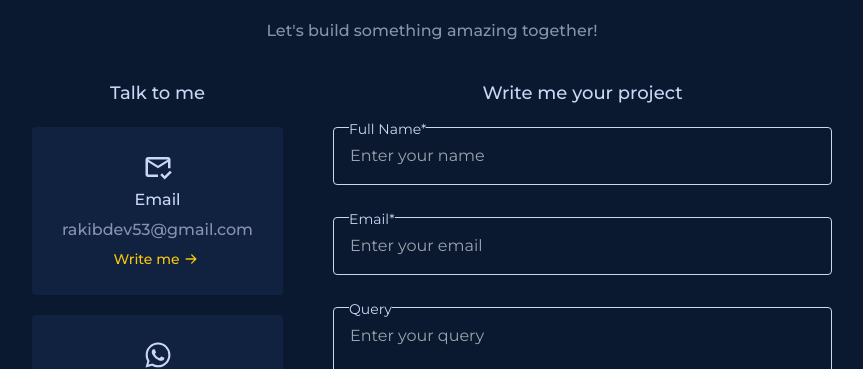
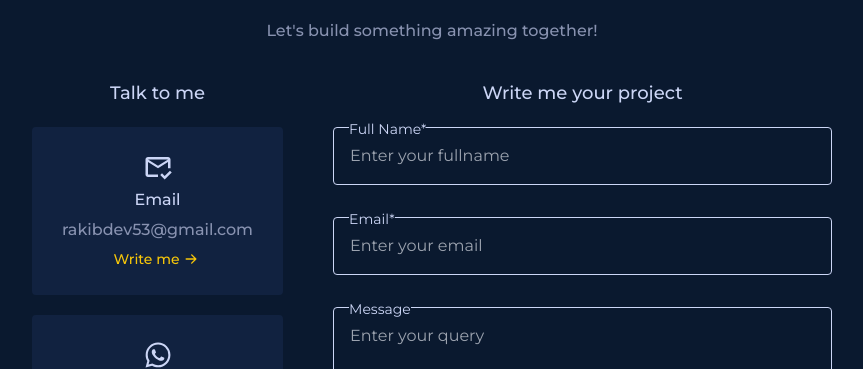
Before and after one commit to rakib53/my-portfolio-website, a React (Vite) app in the folder frontend/: page / in a window 1280 px wide. Shown: the part 4687-5056 px from the top of the page, without its empty margins (208-1071 px from the left). Built offline with nearby package versions, Linux system fonts and the light colour scheme; no server answers.

Commit message:
updated form and removed other API call

```diff
--- a/frontend/package.json
+++ b/frontend/package.json
@@ -10,7 +10,9 @@
     "preview": "vite preview"
   },
   "dependencies": {
+    "@emailjs/browser": "^4.4.1",
     "axios": "^1.7.7",
+    "browser": "link:@emailjs\\browser",
     "lucide-react": "^0.475.0",
     "react": "^18.3.1",
     "react-dom": "^18.3.1",
--- a/frontend/src/components/ContactForm.tsx
+++ b/frontend/src/components/ContactForm.tsx
@@ -1,10 +1,10 @@
-import { useState } from "react";
+import emailjs from "@emailjs/browser";
+import { useRef, useState } from "react";
 import toast, { Toaster } from "react-hot-toast";
 import { BiPhoneCall } from "react-icons/bi";
 import { BsArrowRightShort } from "react-icons/bs";
 import { MdOutlineMarkEmailRead, MdOutlineWhatsapp } from "react-icons/md";
 import { NavLink } from "react-router-dom";
-import axiosInstance from "../axios/axiosInstance";
 
 export default function ContactForm() {
   const [isLoading, setIsLoading] = useState(false);
@@ -13,6 +13,7 @@ export default function ContactForm() {
     email: "",
     query: "",
   });
+  const form = useRef<HTMLFormElement>(null);
 
   const handleQuerySubmit = async (e: React.FormEvent<HTMLFormElement>) => {
     e.preventDefault();
@@ -31,14 +32,32 @@ export default function ContactForm() {
 
     setIsLoading(true);
 
-    try {
-      await axiosInstance.post("/send-email", queryData);
+    if (form.current) {
+      emailjs
+        .sendForm(
+          "service_95sk5ai",
+          "template_hgdoimb",
+          form.current,
+          "uPXsGs9-DiZR9pBHV"
+        )
+        .then((result: any) => {
+          setIsLoading(false);
+          toast.success("Query submitted", { position: "top-right" });
+          console.log(result.text);
+        })
+        .catch((error: any) => {
+          setIsLoading(false);
+          toast.error("Error sending query submitted", {
+            position: "top-right",
+          });
+          console.log(error.text);
+        });
+    } else {
       setIsLoading(false);
-      toast.success("Query submitted", { position: "top-right" });
-    } catch (error) {
-      setIsLoading(false);
-      toast.error("Error sending query submitted", { position: "top-right" });
+      toast.error("Form reference is not available", { position: "top-right" });
     }
+
+    (e.target as HTMLFormElement).reset();
   };
 
   return (
@@ -107,21 +126,23 @@ export default function ContactForm() {
             </h3>
             <form
               className="w-full flex flex-col gap-8"
+              ref={form}
               onSubmit={handleQuerySubmit}
             >
               <div>
                 <div className="relative">
                   <label
-                    htmlFor="fullName"
+                    htmlFor="to_name"
                     className="text-sm absolute -top-2 left-4 text-text-color bg-bg-color"
                   >
                     Full Name*
                   </label>
                   <input
                     type="text"
-                    id="fullName"
+                    id="to_name"
+                    name="to_name"
                     className="w-full block outline-none text-text-color rounded border border-text-color bg-transparent hover:bg-primaryCardBG font-inter p-4 duration-200"
-                    placeholder="Enter your name"
+                    placeholder="Enter your fullname"
                     value={queryData.fullName}
                     onChange={(e) => {
                       setQueryData({
@@ -136,14 +157,15 @@ export default function ContactForm() {
               <div>
                 <div className="relative">
                   <label
-                    htmlFor="email"
+                    htmlFor="from_name"
                     className="text-sm absolute -top-2 left-4 text-text-color bg-bg-color"
                   >
                     Email*
                   </label>
                   <input
                     type="email"
-                    id="email"
+                    id="from_name"
+                    name="from_name"
                     className="w-full block outline-none text-text-color rounded border border-text-color !bg-transparent hover:bg-primaryCardBG font-inter p-4 duration-200 !fill-transparent"
                     placeholder="Enter your email"
                     value={queryData.email}
@@ -160,14 +182,14 @@ export default function ContactForm() {
               <div>
                 <div className="relative">
                   <label
-                    htmlFor="query"
+                    htmlFor="message"
                     className="text-sm absolute -top-2 left-4 text-text-color bg-bg-color"
                   >
-                    Query
+                    Message
                   </label>
                   <textarea
-                    name=""
-                    id="query"
+                    name="message"
+                    id="message"
                     cols={30}
                     rows={10}
                     className="w-full block outline-none text-text-color rounded border border-text-color bg-transparent hover:bg-primaryCardBG font-inter p-4 duration-200"
--- a/frontend/src/components/Navbar.tsx
+++ b/frontend/src/components/Navbar.tsx
@@ -1,13 +1,14 @@
 import { useEffect, useRef, useState } from "react";
 import { NavLink } from "react-router-dom";
-import useAuth from "../hooks/useAuth";
 import NavLogo from "./NavLogo";
 
 const Navbar: React.FC = () => {
   const [isExpand, setIsExpand] = useState<boolean>(false);
   const expandMenuRef = useRef<HTMLDivElement>(null);
   const hamburgerMenuRef = useRef<HTMLDivElement>(null);
-  const { user } = useAuth(); // Assuming `user` has a specific structure
+  const user = {
+    email: null,
+  };
 
   const handleExpandMenu = () => {
     setIsExpand(!isExpand);
```
Also changed, not shown: 1 other file (tests, documents, lock files or other folders).
